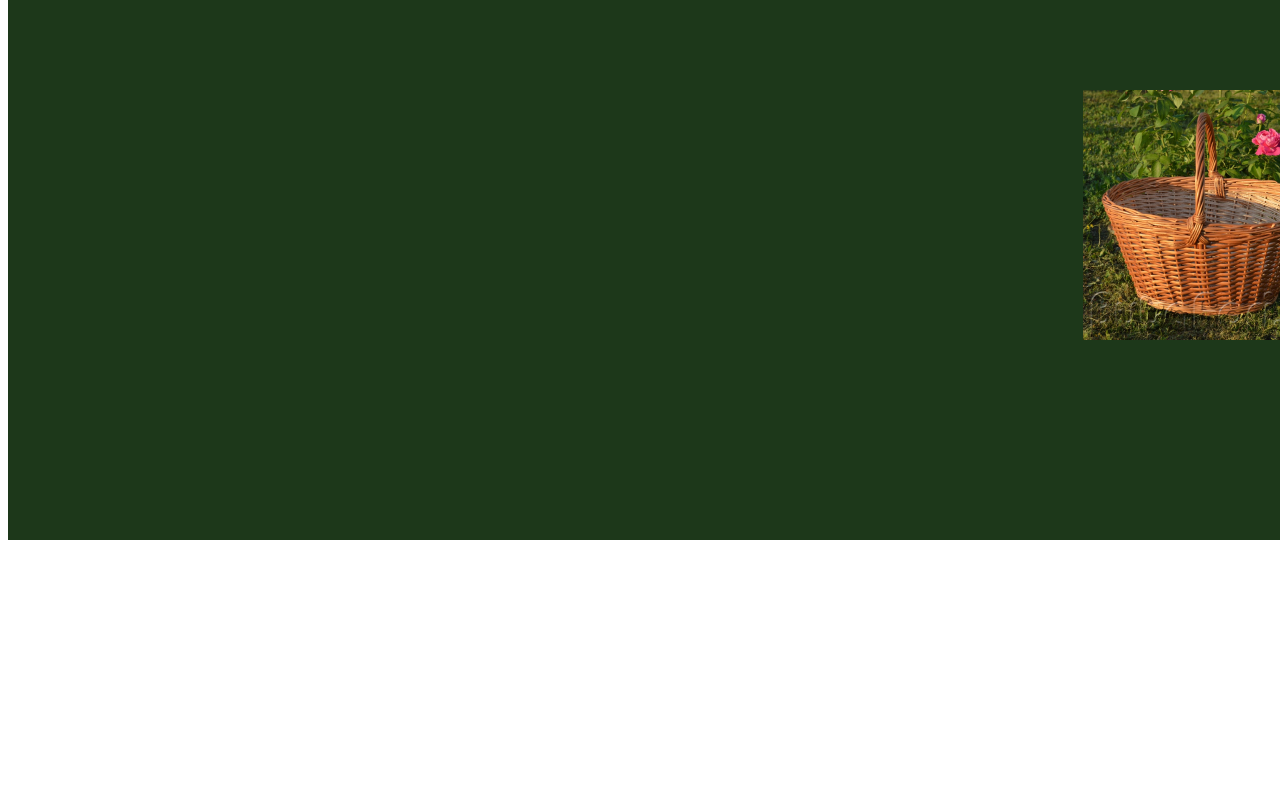
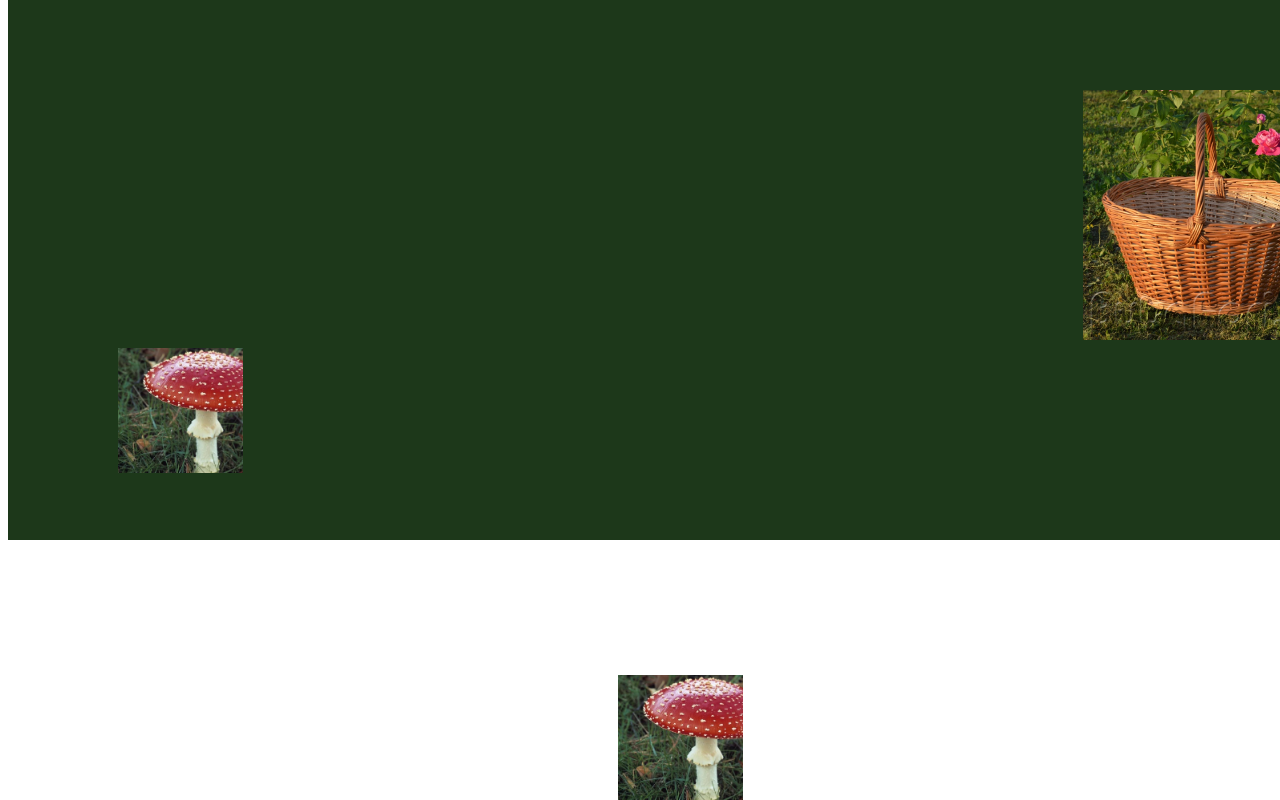
Before and after one commit to dianaveselkina/mushroom-picking, a Vue app: page / in a window 1280 px wide. Shown: the part 2060-2860 px from the top of the page. Before the commit the page ends 2700 px from the top, so only its background shows below. Built offline with nearby package versions, Linux system fonts and the light colour scheme.

Commit message:
add mushroom

```diff
--- a/src/components/GameBoard.vue
+++ b/src/components/GameBoard.vue
@@ -1,10 +1,16 @@
 <template>
   <div class="board">
     <div class="basket"></div>
+    <MushroomBlock />
+    <MushroomBlock class="mushroom1" />
   </div>
 </template>
 <script>
+import MushroomBlock from './MushroomBlock.vue';
 export default {
+  components: {
+    MushroomBlock,
+  },
   data() {
     return {};
   },
@@ -28,4 +34,7 @@ export default {
   height: 250px;
   margin: 2000px auto 0;
 }
+.mushroom1 {
+  margin: -298px 0 500px 610px;
+}
 </style>
--- a/src/components/MushroomBlock.vue
+++ b/src/components/MushroomBlock.vue
@@ -10,14 +10,13 @@ export default {
 };
 </script>
 <style>
-.monster {
+.mushroom {
   background-image: url(../img/fly_agaric.jpg);
   z-index: 6;
   background-repeat: no-repeat;
   background-size: cover;
   width: 125px;
   height: 125px;
-  margin-top: 250px;
-  margin-right: 50px;
+  margin: 8px 0 500px 110px;
 }
 </style>
```
